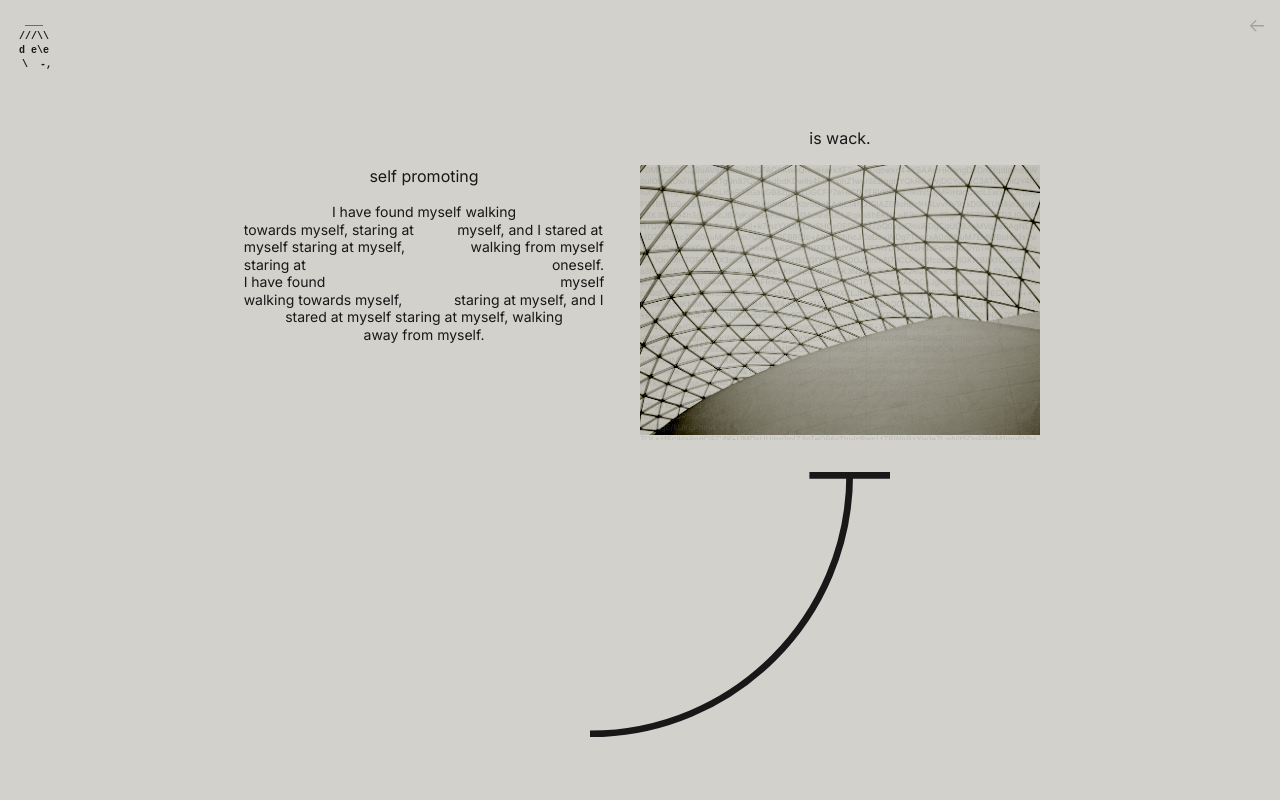
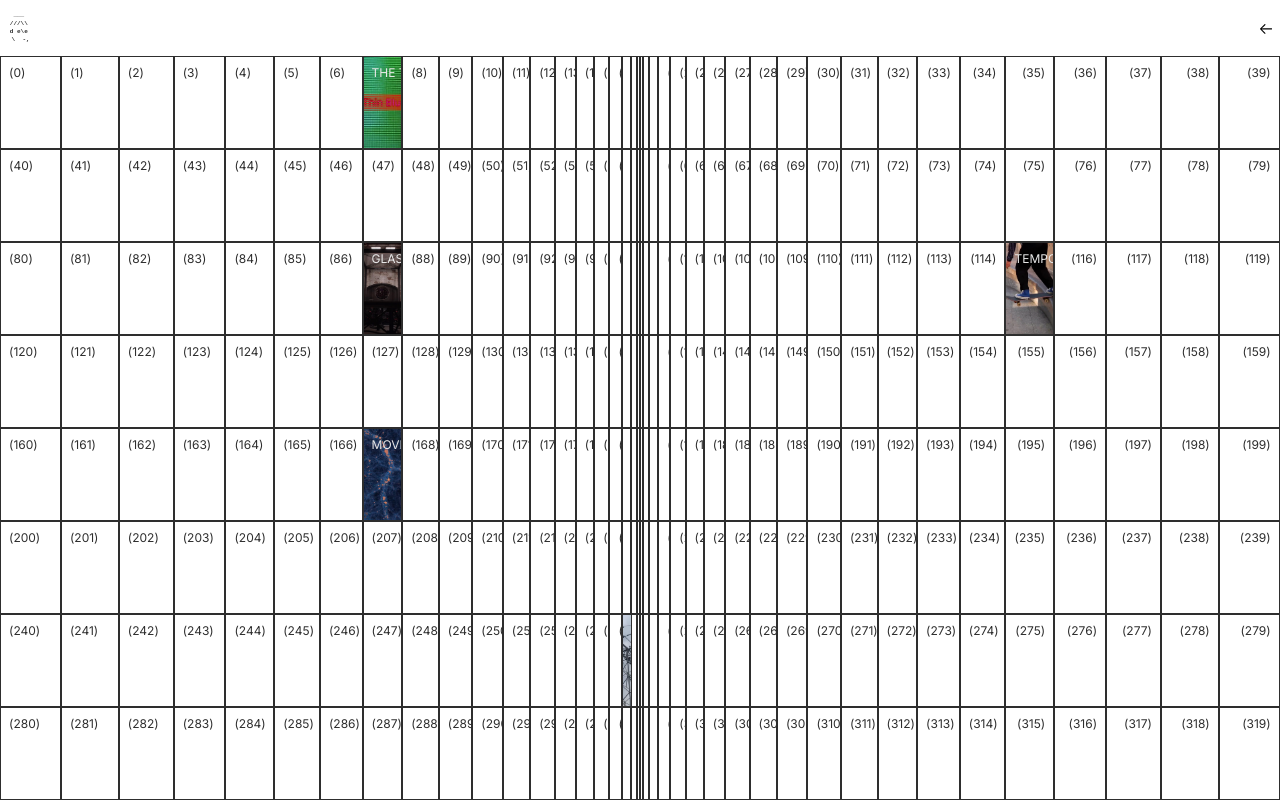
Before and after one commit to davidcabanne/davorama, a Next.js app: page / in a window 1280 px wide. Shown: the top 800 px of the page. Built offline with nearby package versions, Linux system fonts and the light colour scheme.

Commit message:
feat: add new researches and dev

```diff
--- a/src/components/Header.jsx
+++ b/src/components/Header.jsx
@@ -1,5 +1,4 @@
-import React, { useState, useEffect } from "react";
-import { useRouter } from "next/router";
+import React from "react";
 import Link from "next/link";
 import styled from "styled-components";
 import * as _var from "../styles/variables";
@@ -12,13 +11,14 @@ const Container = styled.header`
   top: 0;
   left: 0;
   width: 100%;
+  height: 56px;
   display: flex;
-  justify-content: flex-start;
+  justify-content: center;
   align-items: center;
   z-index: 100;
 
   & a {
-    color: ${_var.clr_dark};
+    color: ${_var.primary_010};
     text-decoration: none;
     cursor: pointer;
   }
@@ -30,8 +30,8 @@ const Wrapper = styled.nav`
   height: 100%;
   display: flex;
   justify-content: space-between;
-  align-items: flex-start;
-  padding: ${_var.spaceS};
+  align-items: center;
+  padding: ${_var.spaceXS};
 `;
 
 const Ul = styled.ul`
@@ -40,26 +40,15 @@ const Ul = styled.ul`
 `;
 
 const Header = () => {
-  const [theme, setTheme] = useState("light");
-
-  const router = useRouter();
-  const pathname = router.asPath;
-
-  useEffect(() => {
-    pathname === "/moving-through-space-and-time"
-      ? setTheme("dark")
-      : setTheme("light");
-  }, [pathname]);
-
   return (
     <Container id="#top">
       <Wrapper>
         <Link href="/">
-          <Logo theme={theme} />
+          <Logo />
         </Link>
         <Ul>
           <li>
-            <IconPrevious theme={theme} />
+            <IconPrevious />
           </li>
         </Ul>
       </Wrapper>
--- a/src/components/Logo.jsx
+++ b/src/components/Logo.jsx
@@ -1,5 +1,7 @@
 import * as _var from "../styles/variables";
 import styled from "styled-components";
+
+const FONT_SIZE = 6;
 
 const Container = styled.div`
   display: flex;
@@ -10,7 +12,7 @@ const Container = styled.div`
   p,
   span {
     font-family: "Courier New";
-    font-size: 10px;
+    font-size: ${FONT_SIZE}px;
     font-weight: 800;
     user-select: none;
   }
@@ -36,7 +38,7 @@ const Logo = ({ theme }) => {
         d<span>_</span>e\e
       </p>
       <p>
-        <span>_</span>\<span style={{ fontSize: "10px" }}>__</span>-,
+        <span>_</span>\<span style={{ fontSize: `${FONT_SIZE}px` }}>__</span>-,
       </p>
     </Container>
   );
--- a/src/components/icons/IconPrevious.jsx
+++ b/src/components/icons/IconPrevious.jsx
@@ -19,25 +19,10 @@ const Svg = styled.svg`
   transform: translateX(0px);
   transition: 200ms ${_var.cubicBezier};
   transition-property: transform;
-  width: 14px;
-
-  &.light {
-    path {
-      fill: ${_var.clr_dark};
-    }
-  }
-  &.dark {
-    path {
-      fill: ${_var.clr_light};
-    }
-  }
-
-  &:hover {
-    transform: translateX(-4px);
-  }
+  width: 12px;
 `;
 
-const IconPrevious = ({ theme }) => {
+const IconPrevious = () => {
   const [isDisabled, setIsDisabled] = useState(false);
 
   const router = useRouter();
@@ -53,13 +38,12 @@ const IconPrevious = ({ theme }) => {
   return (
     <Placeholder
       onClick={() => !isDisabled && router.back()}
-      disabled={isDisabled}
+      // disabled={isDisabled}
     >
       <Svg
         xmlns="http://www.w3.org/2000/svg"
         viewBox="0 0 18 15"
         xmlSpace="preserve"
-        className={theme === "dark" ? "dark" : "light"}
       >
         <path d="M0 7.40234C0 7.64648 0.107422 7.87109 0.302734 8.05664L6.78711 14.5312C6.98242 14.7168 7.1875 14.8047 7.42188 14.8047C7.90039 14.8047 8.28125 14.4531 8.28125 13.9648C8.28125 13.7305 8.19336 13.4961 8.03711 13.3496L5.84961 11.123L1.98242 7.59766L1.77734 8.07617L4.92188 8.27148L17.2754 8.27148C17.7832 8.27148 18.1348 7.91016 18.1348 7.40234C18.1348 6.89453 17.7832 6.5332 17.2754 6.5332L4.92188 6.5332L1.77734 6.72852L1.98242 7.2168L5.84961 3.68164L8.03711 1.45508C8.19336 1.29883 8.28125 1.07422 8.28125 0.839844C8.28125 0.351562 7.90039 0 7.42188 0C7.1875 0 6.98242 0.078125 6.76758 0.292969L0.302734 6.74805C0.107422 6.93359 0 7.1582 0 7.40234Z" />
       </Svg>
--- a/src/pages/_app.jsx
+++ b/src/pages/_app.jsx
@@ -48,19 +48,19 @@ body {
   font-family: "Inter", Helvetica, sans-serif;
   font-size: 16px;
   overflow-x: hidden;
-  background: ${_var.clr_light};
+  background: ${_var.primary_100};
 }
 
 html {
   /* RESPONSIVE HEIGHT FALLBACK for iOS tool bar */
   height: -webkit-fill-available;
   scroll-behavior: smooth;
-  color: ${_var.clr_dark};
+  color: ${_var.primary_010};
 }
 
 ::selection {
-      color: ${_var.clr_light};
-      background: ${_var.clr_dark};
+      color: ${_var.primary_090};
+      background: ${_var.primary_010};
 }
 
 a:not([class]) {
--- /dev/null
+++ b/src/pages/index.jsx
@@ -0,0 +1,210 @@
+import React, { useState, useEffect } from "react";
+import Image from "next/image";
+import Link from "next/link";
+import styled from "styled-components";
+import * as _var from "@/styles/variables";
+
+import universeSimulation from "../../public/images/categories/universeSimulation.jpg";
+import electricity from "../../public/images/categories/electricity.jpg";
+import glassBox from "../../public/images/categories/glassBox.jpg";
+import temporalDrift from "../../public/images/categories/temporalDrift.jpg";
+import theThinBlueLie from "../../public/images/categories/theThinBlueLie.jpg";
+
+const ROWS_AMOUNT = 20;
+const ROW_REM = 8;
+const EXPAND_PX = "10vw";
+
+const columns = ["1fr"];
+for (let i = 1; i < ROWS_AMOUNT; i++) {
+  columns.push(`${(1 - i * 0.05).toFixed(2)}fr`);
+}
+
+const combinedColumns = [...columns, ...columns.slice().reverse()];
+const totalColumns = combinedColumns.length;
+
+const Container = styled.div`
+  padding-top: ${_var.headerHeight};
+  width: 100%;
+  height: calc(100vh - ${_var.headerHeight});
+  display: grid;
+  grid-template-columns: ${(props) => props.$gridTemplate};
+  grid-auto-rows: calc((calc(100vh - ${_var.headerHeight})) / ${ROW_REM});
+  transition: grid-template-columns 150ms ease-in-out;
+`;
+
+const Item = styled.div`
+  position: relative;
+  width: 100%;
+  border: 0.25px solid ${_var.primary_010};
+  background: ${(props) =>
+    props.$isCategorized ? `${_var.primary_010}` : `${_var.primary_100}`};
+  cursor: pointer;
+  z-index: 0;
+
+  &:hover {
+    z-index: 10;
+  }
+
+  & div {
+    position: absolute;
+    width: 100%;
+    top: 0;
+    left: 0;
+    padding: 8px;
+    font-size: 12px;
+    text-align: ${(props) => (props.$isReversed ? "right" : "left")};
+    text-transform: uppercase;
+    color: ${(props) => (props.$isCategorized ? `${_var.primary_090}` : "")};
+    white-space: nowrap;
+  }
+`;
+
+const Placeholder = styled.div`
+  position: relative;
+  width: 100%;
+  height: 100%;
+  overflow: hidden;
+  background: ${_var.primary_010};
+  display: flex;
+  justify-content: center;
+  align-items: center;
+  overflow: hidden;
+
+  & div:first-child {
+    z-index: 1;
+  }
+`;
+
+const ImgContainer = styled.div`
+  position: relative;
+  width: 100%;
+  height: 100%;
+  display: flex;
+  justify-content: center;
+  align-items: center;
+  overflow: hidden;
+
+  & img {
+    position: absolute;
+    inset: 0;
+    width: 100%;
+    height: 100%;
+    object-fit: cover;
+  }
+`;
+
+export default function Home() {
+  const [selectedCategory, setSelectedCategory] = useState("");
+  const [hoveredColumn, setHoveredColumn] = useState(null);
+
+  const categories = [
+    {
+      type: "moving through space and time",
+      img: universeSimulation,
+      link: "/moving-through-space-and-time",
+    },
+    { type: "Electricity", img: electricity, link: "/electricity" },
+    { type: "Glass Box", img: glassBox, link: "/glass-box" },
+    { type: "Temporal Drift", img: temporalDrift, link: "/temporal-drift" },
+    {
+      type: "The Thin Blue Lie",
+      img: theThinBlueLie,
+      link: "/police-brutality",
+    },
+  ];
+
+  const arr = Array.from(Array(ROWS_AMOUNT * (ROW_REM * 2)).keys());
+  const [randomCategoryMap, setRandomCategoryMap] = useState(new Map());
+
+  useEffect(() => {
+    const newCategoryMap = new Map();
+    const highlightIndices = new Set();
+
+    // Calculate center column range
+    const centerStart = Math.floor(totalColumns / 2) - 2; // Adjust if needed
+    const centerEnd = Math.floor(totalColumns / 2) + 1; // 4 center columns
+
+    // Get only valid positions outside the center columns
+    const validPositions = arr.filter((index) => {
+      const column = index % totalColumns;
+      return column < centerStart || column > centerEnd;
+    });
+
+    while (
+      newCategoryMap.size < categories.length &&
+      validPositions.length > 0
+    ) {
+      const randomIndex = Math.floor(Math.random() * validPositions.length);
+      const selectedIndex = validPositions.splice(randomIndex, 1)[0];
+
+      newCategoryMap.set(selectedIndex, categories[newCategoryMap.size]);
+    }
+
+    setRandomCategoryMap(newCategoryMap);
+  }, []);
+
+  // Compute stable baseline column sizes (ensuring it always sums to 100vw)
+  const totalFr = combinedColumns.reduce(
+    (sum, val) => sum + parseFloat(val),
+    0
+  );
+  const baseColumnSizes = combinedColumns.map(
+    (size) => (parseFloat(size) / totalFr) * 100
+  ); // Convert fr to %
+
+  // Compute adjusted grid-template-columns dynamically
+  const gridTemplate = baseColumnSizes
+    .map((size, index) => {
+      if (hoveredColumn === null) {
+        return `${size}%`; // No column hovered, normal layout
+      }
+      if (index === hoveredColumn) {
+        return `calc(${size}% + ${EXPAND_PX})`; // Expand hovered column by 10vw
+      } else {
+        return `calc(${size}% - (${EXPAND_PX} / (${totalColumns} - 1)))`; // Shrink others evenly
+      }
+    })
+    .join(" ");
+
+  return (
+    <Container $gridTemplate={gridTemplate}>
+      {arr.map((item) => {
+        const column = item % totalColumns;
+        const isReversed = column > columns.length;
+        const isCategorized = randomCategoryMap.has(item);
+        const category = randomCategoryMap.get(item) || "";
+
+        return (
+          <Item
+            key={item}
+            $isReversed={isReversed}
+            $isCategorized={isCategorized}
+            onClick={() => setSelectedCategory(category.type)}
+            onMouseEnter={() => setHoveredColumn(column)}
+            onMouseLeave={() => setHoveredColumn(null)}
+          >
+            {isCategorized ? (
+              <Link href={category.link}>
+                <Placeholder>
+                  <div>{category.type}</div>
+                  <ImgContainer>
+                    <Image
+                      key={category.type}
+                      src={category.img}
+                      alt={category.type}
+                      placeholder="blur"
+                      fill
+                      sizes="(max-width: 768px) 100vw, (max-width: 1200px) 50vw, 33vw"
+                    />
+                  </ImgContainer>
+                </Placeholder>
+              </Link>
+            ) : (
+              <div>({item})</div>
+            )}
+          </Item>
+        );
+      })}
+    </Container>
+  );
+}
--- a/src/styles/variables.js
+++ b/src/styles/variables.js
@@ -1,7 +1,5 @@
 // COLORS
 //
-export const clr_light = "#D2D1CB";
-export const clr_dark = "#191718";
 
 export const primary_000 = "#171717";
 export const primary_010 = "#2e2e2e";
@@ -57,7 +55,7 @@ export const spaceML = "40px";
 export const spaceL = "64px";
 export const spaceXL = "128px";
 
-export const headerHeight = "64px";
+export const headerHeight = "56px";
 
 export const rootMargin = "0px 100% 0px 0px";
 export const threshold = 0;
```
Also changed, not shown: hooks/useMousePosition.js (added, +21 -0 lines), hooks/useWindowHeight.js (added, +19 -0 lines), src/components/icons/IconClose.jsx (added, +45 -0 lines), src/pages/moving-through-space-and-time/index.jsx (+4 -4 lines), src/pages/temporal-drift/index.jsx (+7 -12 lines), src/pages/formerHome/index.jsx (renamed from src/pages/index.js).
